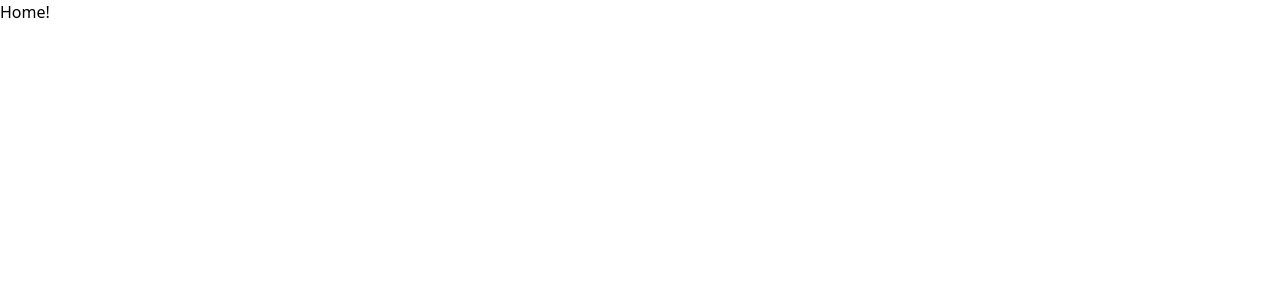
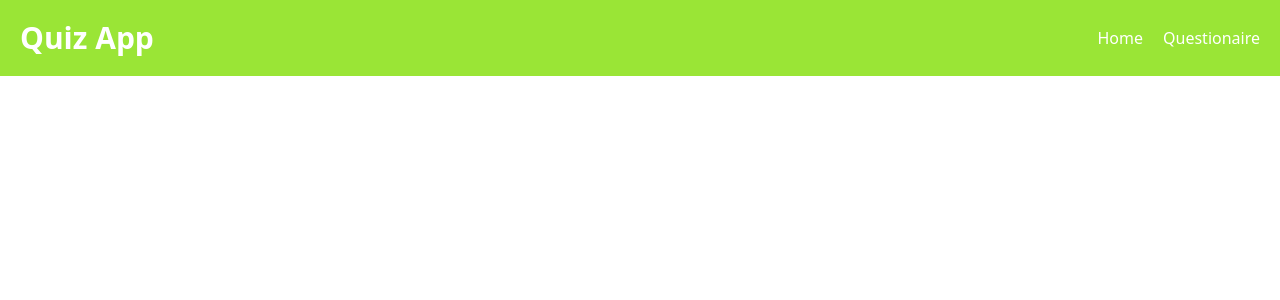
Before and after one commit to kawaneao1996/CITRINE_MATCH, a React (Vite) app: page / in a window 1280 px wide. Shown: the top 300 px of the page. Built offline with nearby package versions, Linux system fonts and the light colour scheme.

Commit message:
ヘッダーを適当に作成

```diff
--- a/src/App.tsx
+++ b/src/App.tsx
@@ -4,11 +4,12 @@ import {
   RouterProvider,
 } from "react-router-dom";
 import QuestionaireTemplate from './templates/QuetionaireTemplate';
+import HomeTemplate from './templates/HomeTemplate';
 
 const router = createBrowserRouter([
   {
     path: "/",
-    element: <div>Home!</div>,
+    element: <HomeTemplate />,
   },
   {
     path: "/questionaire",
--- /dev/null
+++ b/src/organisms/Header.tsx
@@ -0,0 +1,18 @@
+export default function Header() {
+    return (
+        <>
+            {/* 各ページへのリンクをヘッダーに表示する */}
+            <header className="bg-secondary-400">
+                <div className="flex flex-row justify-between items-center p-5">
+                    <div className="flex flex-row items-center">
+                        <div className="text-3xl font-bold text-white">Quiz App</div>
+                    </div>
+                    <div className="flex flex-row items-center">
+                        <a href="/" className="text-white mr-5">Home</a>
+                        <a href="/questionaire" className="text-white">Questionaire</a>
+                    </div>
+                </div>
+            </header>
+        </>
+    );
+}
--- /dev/null
+++ b/src/templates/HomeTemplate.tsx
@@ -0,0 +1,9 @@
+import Header from "../organisms/Header";
+
+export default function HomeTemplate(){
+    return (
+        <>
+            <Header />
+        </>
+    );
+}
--- a/src/templates/QuetionaireTemplate.tsx
+++ b/src/templates/QuetionaireTemplate.tsx
@@ -1,9 +1,11 @@
+import Header from "../organisms/Header";
 import QuizCardsOrganism from "../organisms/QuizCardsOrganism";
 
 function QuestionaireTemplate() {
     // TODO パンくずリストを追加する
     return (
         <>
+            <Header />
             <div className="
             w-full
             h-full
```
